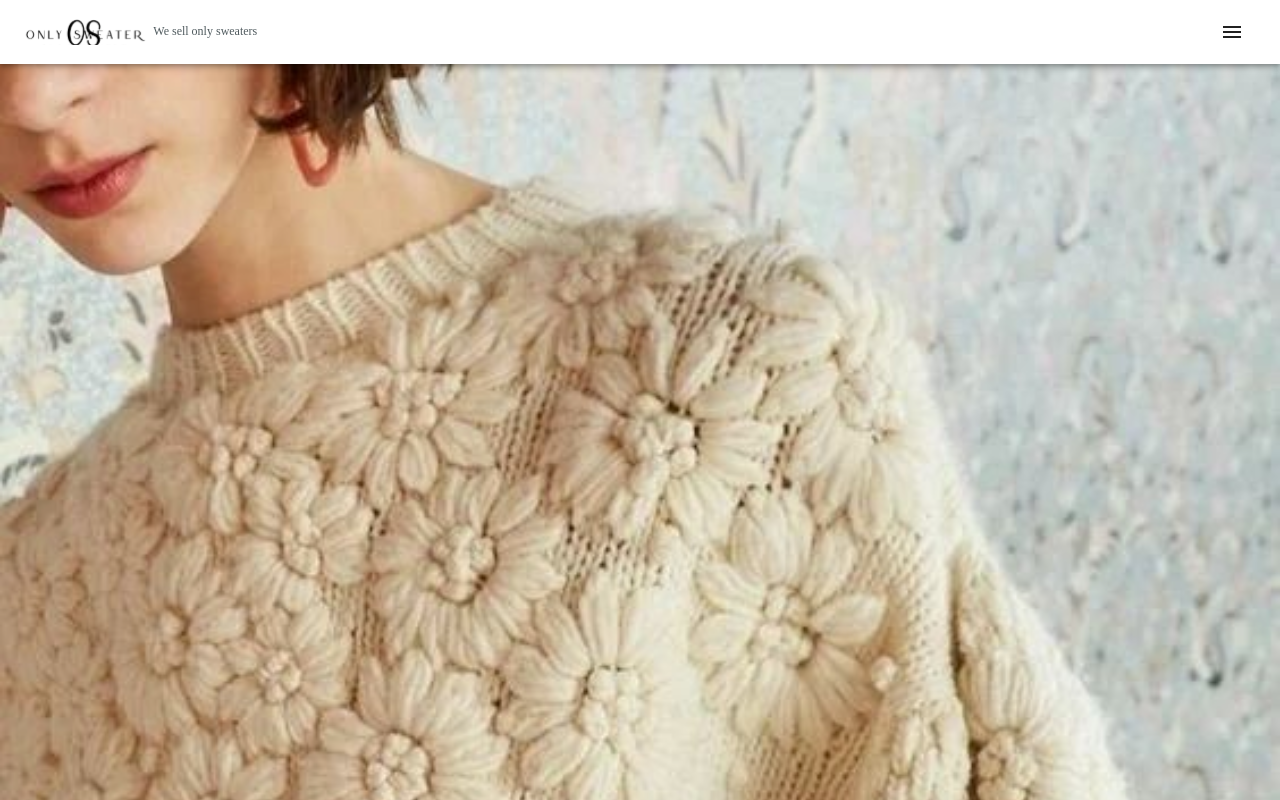
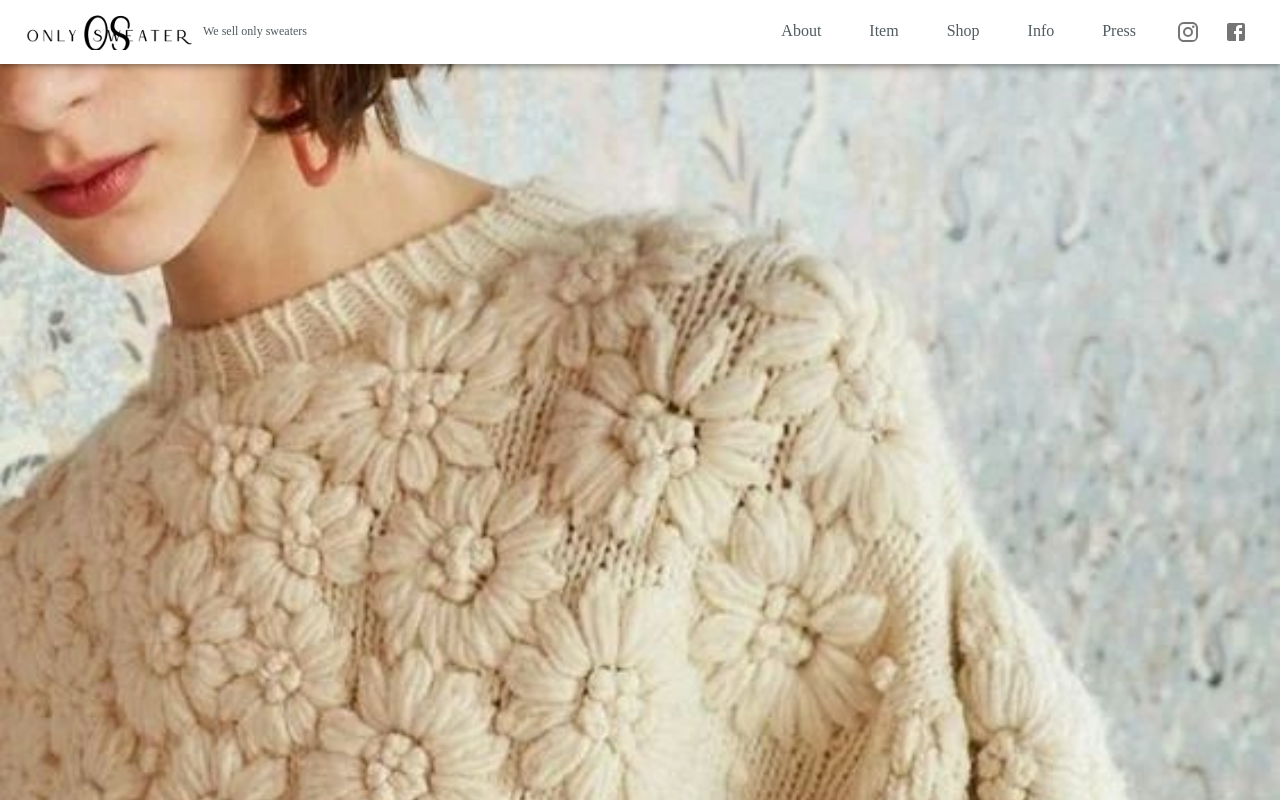
Before and after one commit to robertohonda/connect-hiring, a React (Create React App) app: page / in a window 1280 px wide. Built offline with nearby package versions, Linux system fonts and the light colour scheme.

Commit message:
Fix(AppBar): add desktop menu and change drawer to use Fade component

```diff
--- a/src/components/AppBar/AppBar.tsx
+++ b/src/components/AppBar/AppBar.tsx
@@ -1,12 +1,16 @@
 import React from "react";
-import AppBar, {AppBarProps} from "@mui/material/AppBar";
-import Box from "../Box/Box"
-import Toolbar from "../Toolbar/Toolbar"
-import Typography from "../Typography/Typography"
-import IconButton from "../IconButton/IconButton"
+import AppBar, { AppBarProps } from "@mui/material/AppBar";
+import Box from "../Box/Box";
+import Toolbar from "../Toolbar/Toolbar";
+import Link from "../Link/Link";
+import Typography from "../Typography/Typography";
+import IconButton from "../IconButton/IconButton";
 import MenuIcon from "@mui/icons-material/Menu";
-import CloseIcon from '@mui/icons-material/Close';
-import { styled } from "@mui/material/styles";
+import CloseIcon from "@mui/icons-material/Close";
+import { styled, useTheme, Theme } from "@mui/material/styles";
+import InstagramIcon from "@mui/icons-material/Instagram";
+import FacebookIcon from "@mui/icons-material/Facebook";
+import useMediaQuery from '@mui/material/useMediaQuery';
 
 interface CustomAppBarProps {
   drawerOpen: boolean;
@@ -16,11 +20,36 @@ interface CustomAppBarProps {
 
 const styles = {
   box: {
-    flexGrow: 1
+    flexGrow: 1,
   },
   name: {
-    flexGrow: 1
-  }
+    flexGrow: 1,
+  },
+  logo:{
+    height: {
+      xs: "26px",
+      md: "36px"
+    },
+  },
+  mobileMenu: {
+    display: {
+      md: "none",
+    },
+  },
+  desktopMenu: {
+    display: {
+      xs: "none",
+      md: "block",
+    },
+  },
+  desktopMenuLink: {
+    paddingRight: (theme: Theme) => theme.spacing(3),
+    paddingLeft: (theme: Theme) => theme.spacing(3),
+  },
+  desktopMenuIcon: {
+    marginRight: (theme: Theme) => theme.spacing(1),
+    marginLeft: (theme: Theme) => theme.spacing(1),
+  },
 };
 
 const StyledAppBar = styled(AppBar)<AppBarProps>(({ theme }) => ({
@@ -32,6 +61,47 @@ const CustomAppBar = ({
   onOpenDrawer,
   onCloseDrawer,
 }: CustomAppBarProps) => {
+
+  const theme = useTheme();
+  const isMobile = useMediaQuery(theme.breakpoints.down('md'));
+  const logo = process.env.PUBLIC_URL + `/images/logo_${isMobile ? 'mobile' : 'desktop'}.svg`
+
+  const mobileMenu = (
+    <IconButton
+      edge="start"
+      color="inherit"
+      aria-label="menu"
+      onClick={drawerOpen ? onCloseDrawer : onOpenDrawer}
+      sx={{ ...styles.mobileMenu }}
+    >
+      {drawerOpen ? <CloseIcon /> : <MenuIcon />}
+    </IconButton>
+  );
+
+  const desktopMenu = (
+    <Box sx={{...styles.desktopMenu}}>
+      {["About", "Item", "Shop", "Info", "Press"].map((link) => (
+        <Link
+          href="#text-buttons"
+          fontFamily="Baskerville"
+          color="#505B5F"
+          fontSize="16px"
+          underline="none"
+          key={link}
+          sx={{ ...styles.desktopMenuLink }}
+        >
+          {link}
+        </Link>
+      ))}
+      <IconButton sx={{...styles.desktopMenuIcon}}>
+        <InstagramIcon />
+      </IconButton>
+      <IconButton >
+        <FacebookIcon />
+      </IconButton>
+    </Box>
+  );
+
   return (
     <Box sx={{ ...styles.box }}>
       <StyledAppBar
@@ -39,10 +109,11 @@ const CustomAppBar = ({
         color="secondary"
       >
         <Toolbar>
-          <img
-            src={process.env.PUBLIC_URL + "/images/logo.svg"}
-            height="26"
+          <Box
+            component="img"
+            src={logo}
             alt="logo"
+            sx={{...styles.logo}}
           />
           <Typography
             fontSize="12px"
@@ -50,19 +121,12 @@ const CustomAppBar = ({
             color="#505B5F"
             variant="h6"
             component="div"
-            sx={{...styles.name}}
+            sx={{ ...styles.name }}
           >
             We sell only sweaters
           </Typography>
-          <IconButton
-            size="large"
-            edge="start"
-            color="inherit"
-            aria-label="menu"
-            onClick={drawerOpen ? onCloseDrawer : onOpenDrawer}
-          >
-            {drawerOpen ? <CloseIcon /> : <MenuIcon />}
-          </IconButton>
+          {desktopMenu}
+          {mobileMenu}
         </Toolbar>
       </StyledAppBar>
     </Box>
--- a/src/components/Drawer/Drawer.tsx
+++ b/src/components/Drawer/Drawer.tsx
@@ -1,25 +1,21 @@
 import React from "react";
-import Drawer from "@mui/material/Drawer";
 import Grid from "../Grid/Grid";
 import Link from "../Link/Link";
 import IconButton from "../IconButton/IconButton";
 import InstagramIcon from "@mui/icons-material/Instagram";
 import FacebookIcon from "@mui/icons-material/Facebook";
+import { Fade } from "@mui/material";
 
 interface CustomDrawerProps {
   open: boolean;
 }
 
 const styles = {
-  root: {
-    ".MuiPaper-root": {
-      height: "100%",
-      background: "rgba(255, 255, 255, 0.8)",
-      backdropFilter: "blur(2.5px)",
-    },
-  },
   container: {
     height: "100%",
+    background: "rgba(255, 255, 255, 0.8)",
+    backdropFilter: "blur(2.5px)",
+    position: "fixed",
   },
 };
 
@@ -78,11 +74,9 @@ const CustomDrawer = ({ open }: CustomDrawerProps) => {
   );
 
   return (
-    <Drawer
-      anchor="bottom"
-      open={open}
-      sx={{ ...styles.root }}
-      transitionDuration={400}
+    <Fade
+      in={open}
+      timeout={400}
     >
       <Grid
         container
@@ -98,7 +92,7 @@ const CustomDrawer = ({ open }: CustomDrawerProps) => {
           {contactSection}
         </Grid>
       </Grid>
-    </Drawer>
+    </Fade>
   );
 };
 
--- a/src/views/Home/Home.tsx
+++ b/src/views/Home/Home.tsx
@@ -17,6 +17,9 @@ const theme = createTheme({
   typography: {
     fontFamily: 'Noto Serif JP, Baskerville',
     h1: {
+      fontFamily: "Baskerville",
+    },
+    h6: {
       fontFamily: "Baskerville",
     },
     button: {
```
Also changed, not shown: public/images/logo_desktop.svg (renamed from public/images/logo.svg), public/images/logo_mobile.svg (added).
